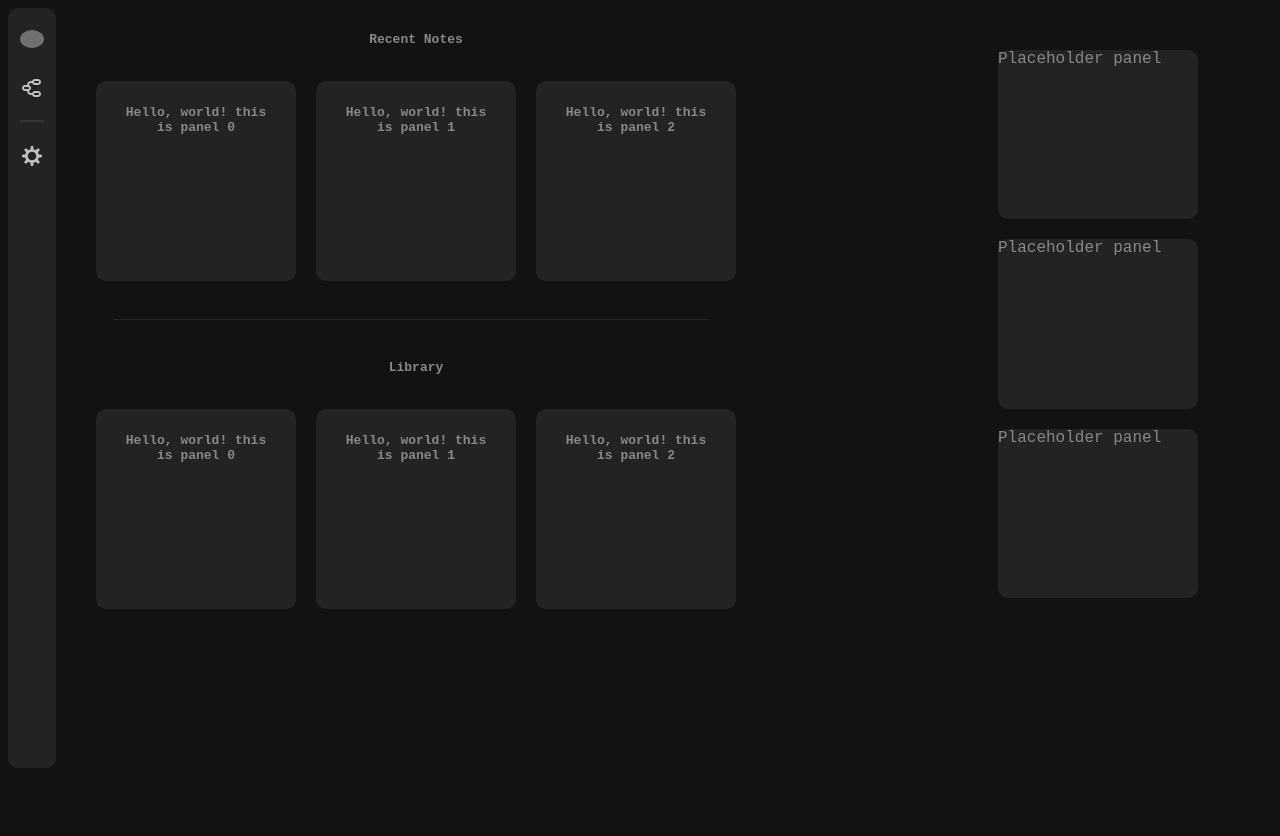
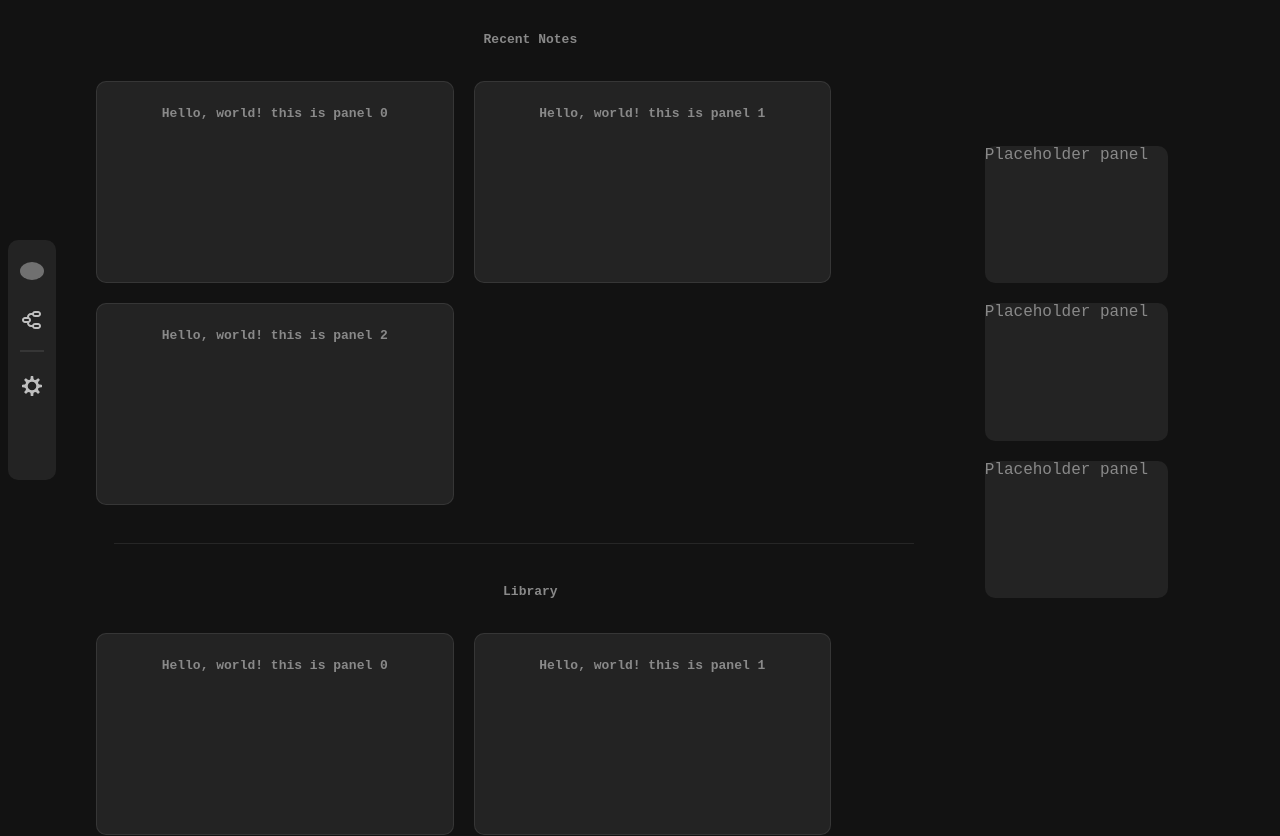
Before and after one commit to sorkofi/noma, a React (Vite) app: page / in a window 1280 px wide. Shown: the top 836 px of the page. Before the commit the page ends 800 px from the top, so only its background shows below. Built offline with nearby package versions, Linux system fonts and the light colour scheme; grey boxes are pictures that could not be loaded.

Commit message:
Implemented preliminary button logic

```diff
--- a/src/App.tsx
+++ b/src/App.tsx
@@ -1,16 +1,30 @@
 
+import {useState} from "react";
 import { Dashboard } from "./components/Dashboard";
 import { Sidebar } from "./components/Sidebar";
 
-import "./styles/global.css"
+import "./styles/global.css";
+
+import styles from "./styles/window.module.css";
+
+const Window = () => {
+    return <div className={styles.window}></div>
+}
 
 function App() {
 
-  return (
-    <div className="App">
-        <Sidebar />
-        <Dashboard />
-    </div>
+    const [isWindowOpen, setWindowOpen] = useState(false);
+
+    return (
+        <div className="App">
+            <Sidebar state={isWindowOpen} setState={setWindowOpen} />
+
+            { isWindowOpen &&
+                <Window />
+            }
+
+            <Dashboard />
+        </div>
   )
 }
 
--- a/src/components/Dashboard.tsx
+++ b/src/components/Dashboard.tsx
@@ -21,7 +21,7 @@ export const Dashboard = () => {
             <div className={styles.widgets}>
                 {
                     [0,1,2].map((p) => {
-                        return <div className={styles.panel}>Placeholder panel</div>
+                        return <div className={styles.widget_panel}>Placeholder panel</div>
                     })
                 }
             </div>
--- a/src/components/Sidebar.tsx
+++ b/src/components/Sidebar.tsx
@@ -4,17 +4,29 @@ import quill from "../assets/quill.svg";
 import mindmap from "../assets/mind-map.svg";
 import gear from "../assets/gear.svg";
 
-export const Sidebar = () => {
-    // TODO: Implement side bar with options write/notifications/profile
+type Props = {
+    state: boolean,
+    setState: React.Dispatch<React.SetStateAction<boolean>>
+}
+
+export const Sidebar = (args: Props) => {
+
     console.log("Sidebar not fully implemented yet.");
+
+    function handleQuill() {
+        args.setState(!args.state);
+    }
+
+    function handleGear() {}
+    function handleMaps() {}
 
     return (
         <div className={styles.sidebar}>
-            <img className={styles.icon} src={quill} />
-            <img className={styles.icon} src={mindmap} />
+            <img className={styles.icon} src={quill} onClick={() => handleQuill()} />
+            <img className={styles.icon} src={mindmap} onClick={() => handleMaps()} />
 
             <div className="sidebar_divider" />
-            <img className={styles.icon} src={gear} />
+            <img className={styles.icon} src={gear} onClick={() => handleGear()} />
 
 
         </div>
--- a/src/styles/dashboard.module.css
+++ b/src/styles/dashboard.module.css
@@ -2,7 +2,9 @@
 /* TODO: Responsivity of panels in relation to Dashboard. */
 .dashboard {
     display: flex;
+
     justify-content: space-between;
+    flex-direction: row;
 
     height: 75vh;
     margin-left: 78px;
@@ -12,8 +14,20 @@
 }
 
 .panel {
-    width: 200px;
+    width: 40%;
     height: 200px;
+    border-radius: 10px;
+
+    margin: 10px;
+
+    background: var(--gray-md);
+    border: 1px solid #ffffff16;
+
+    transition: linear .2s;
+}
+.widget_panel {
+    width: 100%;
+    height: 500px;
     border-radius: 10px;
 
     margin: 10px;
@@ -36,7 +50,8 @@
 .widgets {
     display: flex;
 
+    margin: 8rem 4rem 0 0;
+
     flex-direction: column;
 
-    margin: 2rem 4rem 0 0;
 }
--- a/src/styles/global.css
+++ b/src/styles/global.css
@@ -24,6 +24,10 @@ p {
     font-weight: bold;
 }
 
+.App {
+    display: flex;
+}
+
 .divider {
     height: 1px;
 
@@ -41,5 +45,5 @@ p {
 
     background: #ffffff16;
 
-    margin-top: 14px;
+    margin-top: 12px;
 }
--- a/src/styles/sidebar.module.css
+++ b/src/styles/sidebar.module.css
@@ -1,12 +1,14 @@
 .sidebar {
     width: 48px;
-    height: 95vh;
+    height: 30vh;
 
     display: flex;
 
     justify-content: flex-start;
     align-items: center;
     flex-direction: column;
+
+    bottom: 40vh;
 
     position:fixed;
 
--- /dev/null
+++ b/src/styles/window.module.css
@@ -0,0 +1,8 @@
+.window {
+    width: 100vw;
+    height: 100vh;
+
+    position: fixed;
+
+    background: #00000099;
+}
```
